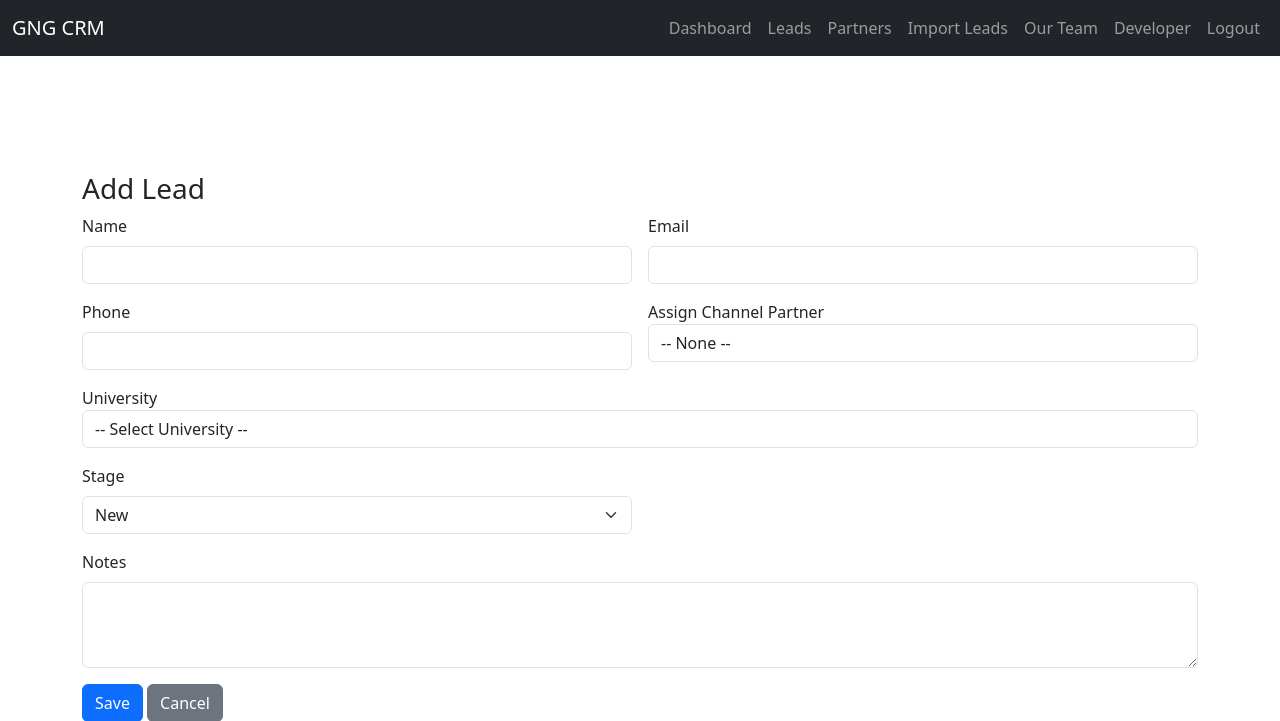
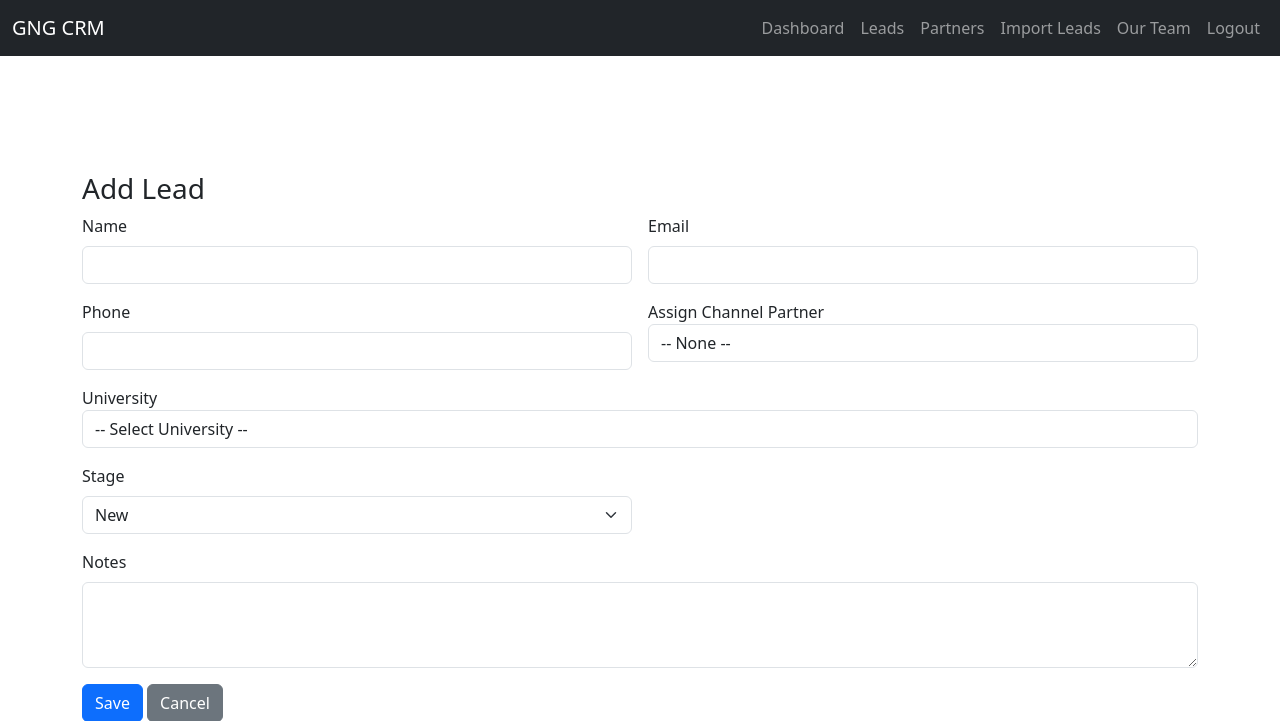
Before and after one commit to harshgul/gng-crm, a Flask app: page /add_lead in a window 1280 px wide. Shown: the top 721 px of the page. Run offline with Flask 3, Linux system fonts and the light colour scheme; the visitor is signed in with stand-in values (Sample User, id 1); some libraries are stand-ins or nearby versions.

Commit message:
Update base.html

```diff
--- a/templates/base.html
+++ b/templates/base.html
@@ -48,8 +48,6 @@
                 <li class="nav-item">
                   <a class="nav-link" href="{{ url_for('team') }}">Our Team</a>
 
-                 <li class="nav-item">
-                   <a class="nav-link" href="{{ url_for('developer') }}">Developer</a>
 
                  <li class="nav-item">
                     <a class="nav-link" href="{{ url_for('logout') }}">Logout</a>
```
